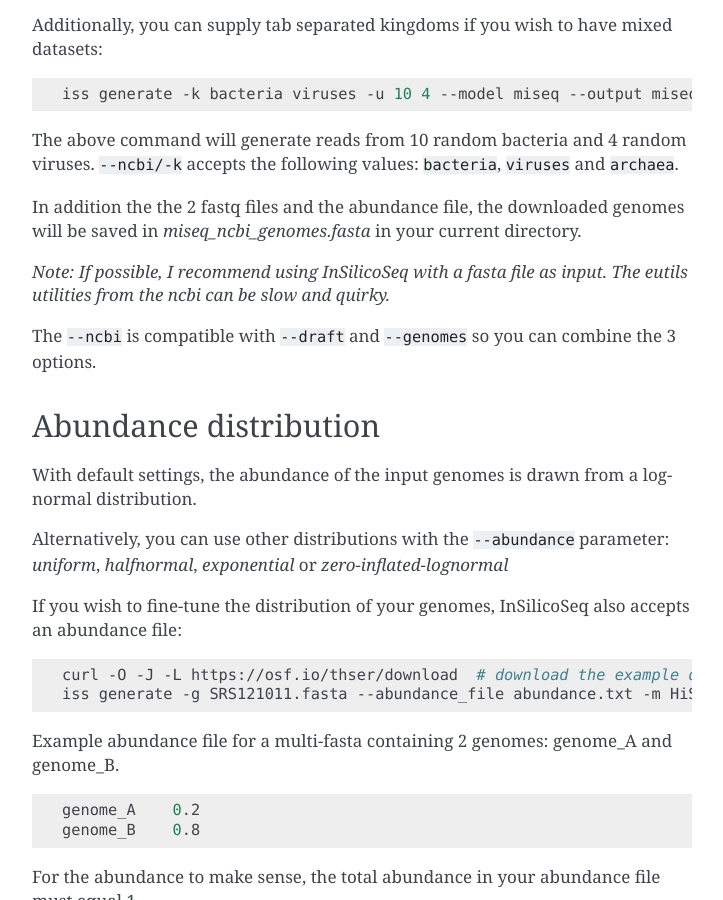
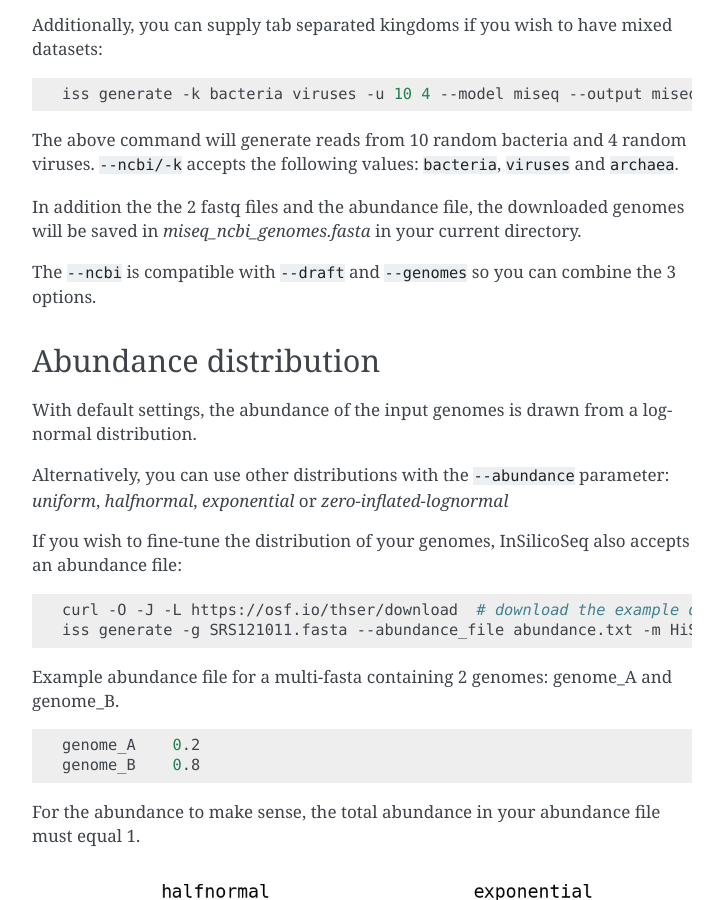
Before and after one commit to HadrienG/InSilicoSeq, a Sphinx documentation site: the page built from doc/iss/generate.rst, in a window 1280 px wide and 900 px high, scrolled down 1854 px. Shown: the whole window, without its empty margins (388-1111 px from the left). Built offline with Sphinx 7.4.7, drawn with Linux system fonts in a browser that asks for light colours.

Commit message:
remove warning as `--ncbi` is way faster now

```diff
--- a/doc/iss/generate.rst
+++ b/doc/iss/generate.rst
@@ -98,9 +98,6 @@
 ``--ncbi/-k`` accepts the following values: ``bacteria``, ``viruses`` and ``archaea``.
 
 In addition the the 2 fastq files and the abundance file, the downloaded genomes will be saved in `miseq_ncbi_genomes.fasta` in your current directory.
-
-*Note: If possible, I recommend using InSilicoSeq with a fasta file as input.*
-*The eutils utilities from the ncbi can be slow and quirky.*
 
 The ``--ncbi`` is compatible with ``--draft`` and ``--genomes`` so you can combine the 3 options.
 
```
